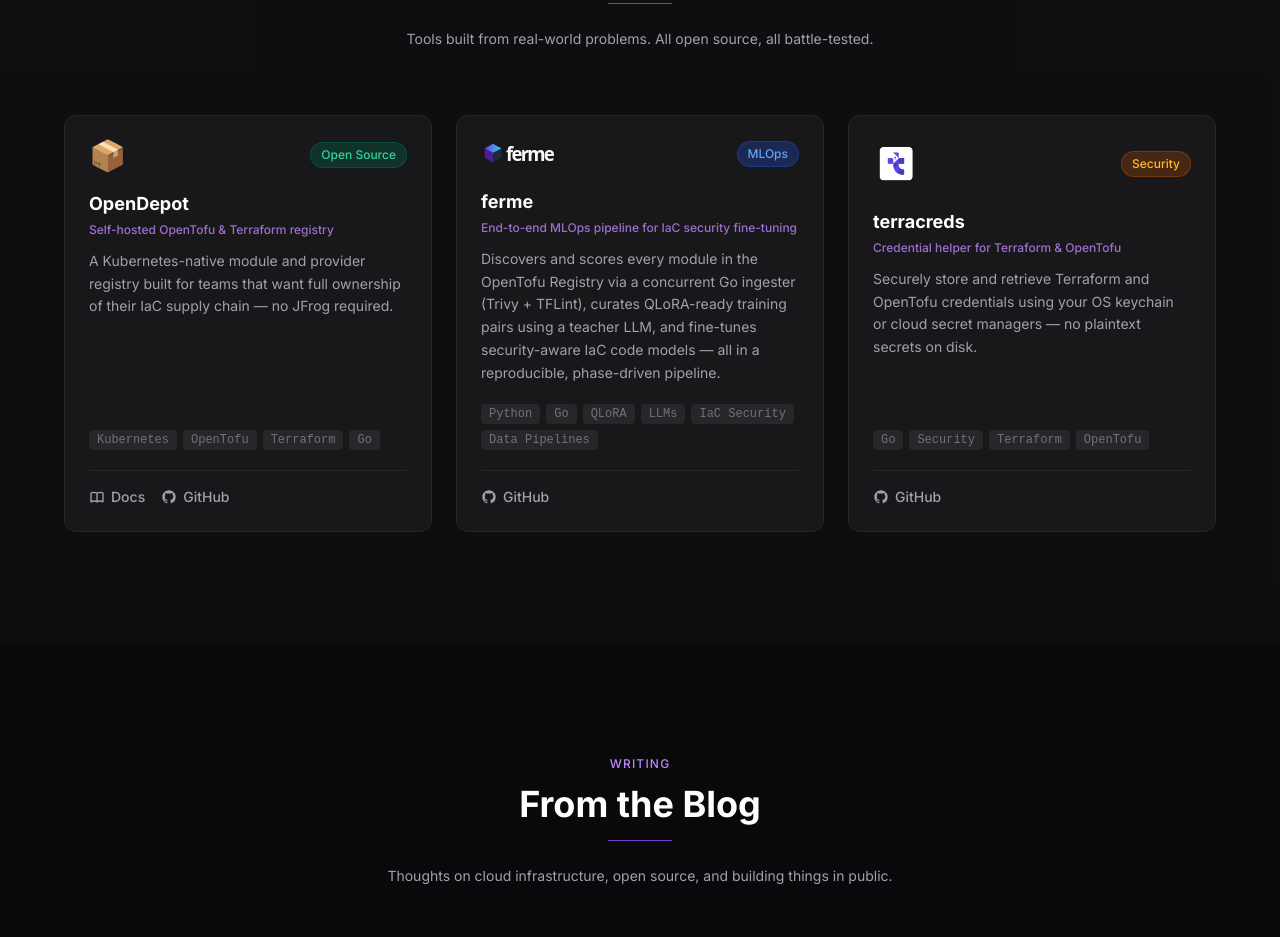
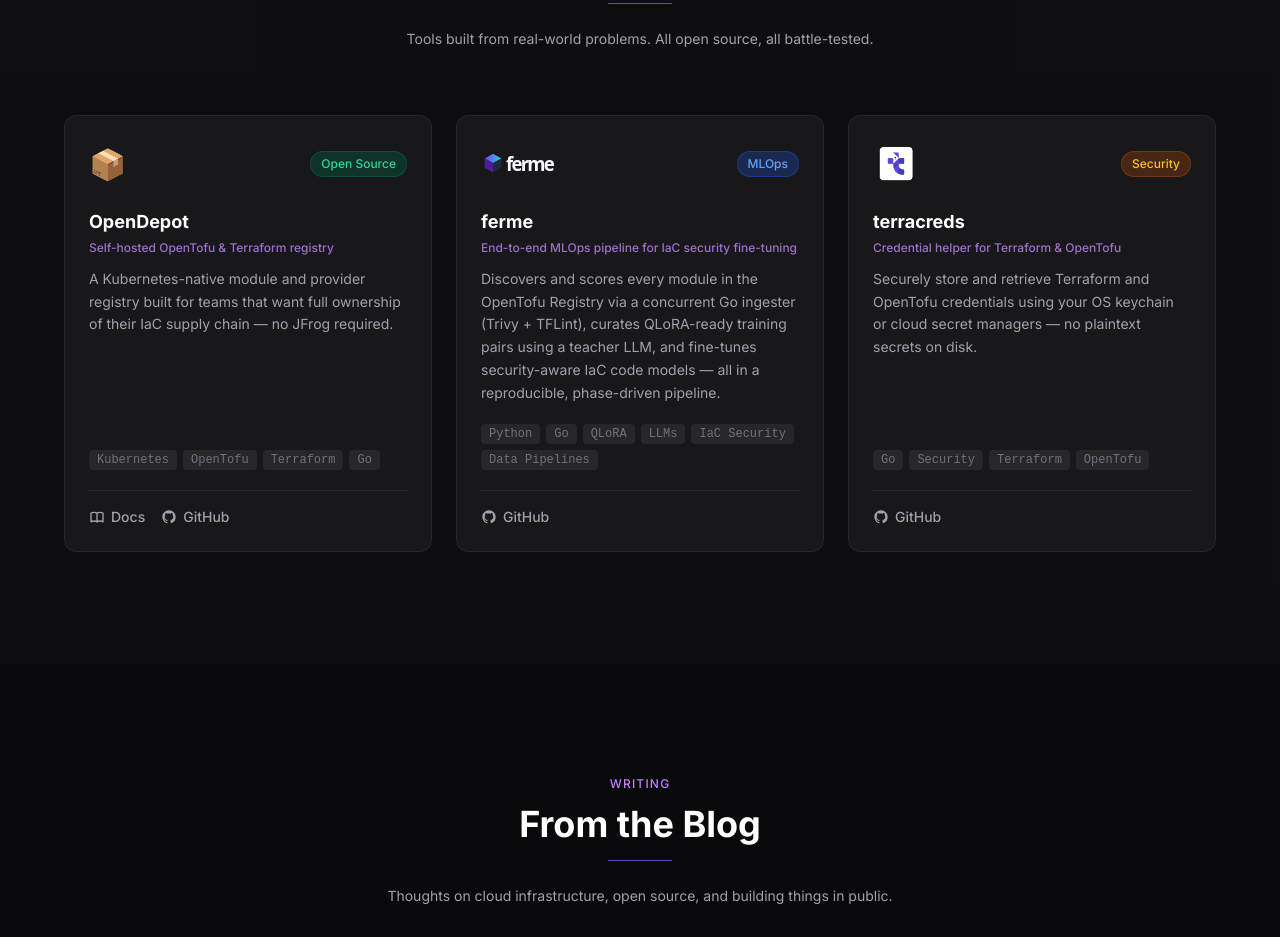
Before and after one commit to defdevio/defdev.io, an Astro site: page / in a window 1280 px wide. Shown: the part 1959-2896 px from the top of the page. Built offline with nearby package versions, Linux system fonts and the light colour scheme; Astro itself is replaced by a stand-in of ours; a script that the page names is missing.

Commit message:
Added zone id directly. Ensure that all projects lineup

```diff
--- a/src/components/Projects.astro
+++ b/src/components/Projects.astro
@@ -60,10 +60,12 @@
           <div class="bg-zinc-900 border border-zinc-800 hover:border-purple-700/50 rounded-xl p-6 flex flex-col transition-all duration-200 group hover:shadow-xl hover:shadow-purple-900/10">
             <!-- Icon + badge row -->
             <div class="flex items-center justify-between mb-5">
-              {project.logo
-                ? <img src={project.logo} alt={project.name} class={project.logo.endsWith('.png') ? 'h-12 w-12 object-contain' : 'h-7'} />
-                : <span class="text-3xl leading-none">{project.icon}</span>
-              }
+              <div class="h-12 flex items-center">
+                {project.logo
+                  ? <img src={project.logo} alt={project.name} class={project.logo.endsWith('.png') ? 'h-12 w-12 object-contain' : 'h-7'} />
+                  : <span class="text-3xl leading-none">{project.icon}</span>
+                }
+              </div>
               <span class={`text-xs font-medium px-2.5 py-1 rounded-full ${project.badgeClass}`}>
                 {project.badge}
               </span>
```
Also changed, not shown: 1 other file.
